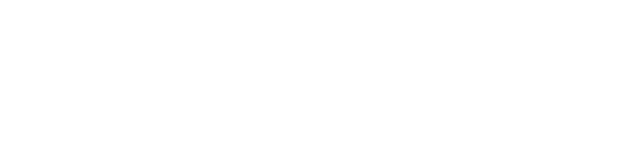
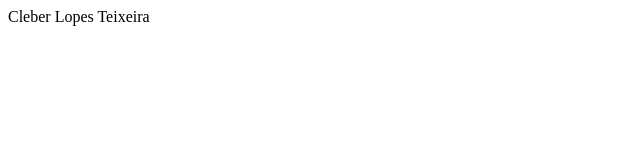
Before and after one commit to cleber-teixeira/portfolio, a plain HTML site: page index.html in a window 1280 px wide. Shown: the whole page, without its empty margins (0-640 px from the left). Drawn offline with Linux system fonts and the light colour scheme.

Commit message:
Adiciona nome completo.

```diff
--- a/index.html
+++ b/index.html
@@ -2,9 +2,9 @@
 <html lang="pt-br">
 <head>
     <meta charset="UTF-8">
-    <title>Document</title>
+    <title>Portfólio - Cleber Teixeira</title>
 </head>
 <body>
-
+    Cleber Lopes Teixeira
 </body>
 </html>
```
